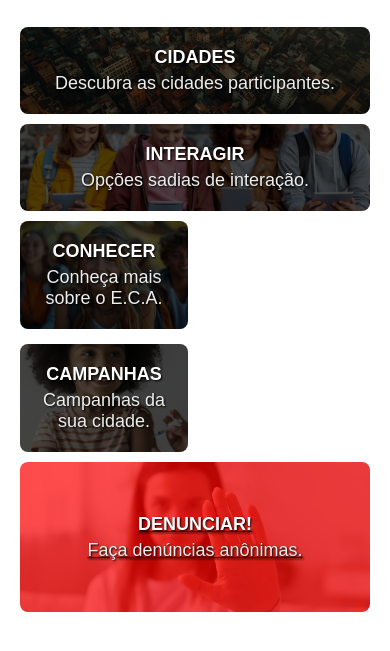
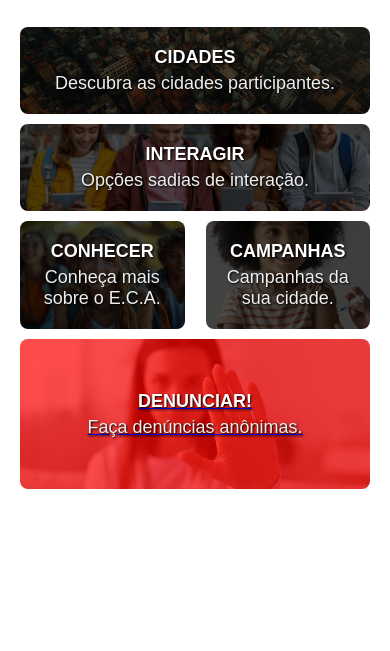
Before and after one commit to brunolombardidev/conselheiro-virtual, a plain HTML site: page index.html in a window 390 px wide. Shown: the part 57-708 px from the top of the page. Drawn offline with Linux system fonts and the light colour scheme.

Commit message:
Update style.css

```diff
--- a/style.css
+++ b/style.css
@@ -197,7 +197,7 @@ main {
 
     .card-conhecer,
     .card-campanhas {
-        width: 48%; /* Mantém as duas divs com 48% de largura lado a lado */
+        width: 47%; /* Mantém as duas divs com 48% de largura lado a lado */
     }
 
     .card-denunciar {
```
